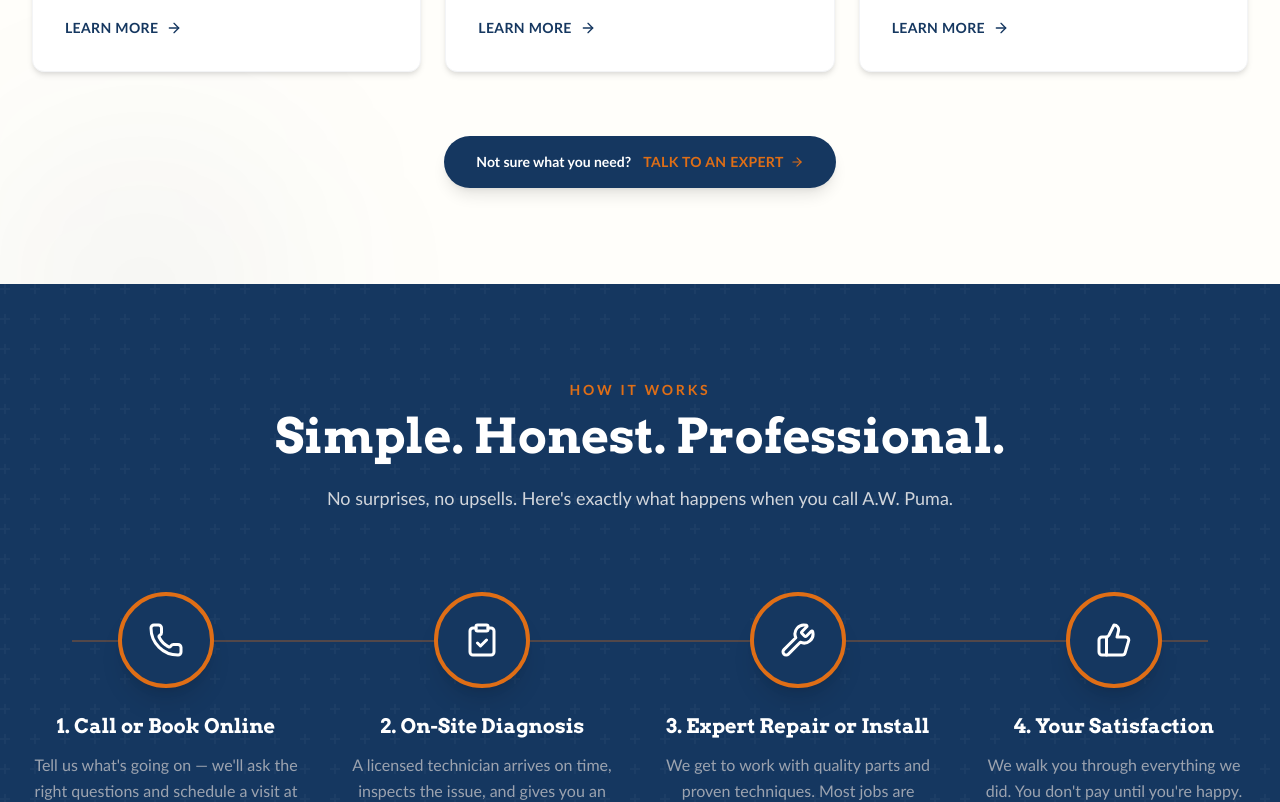
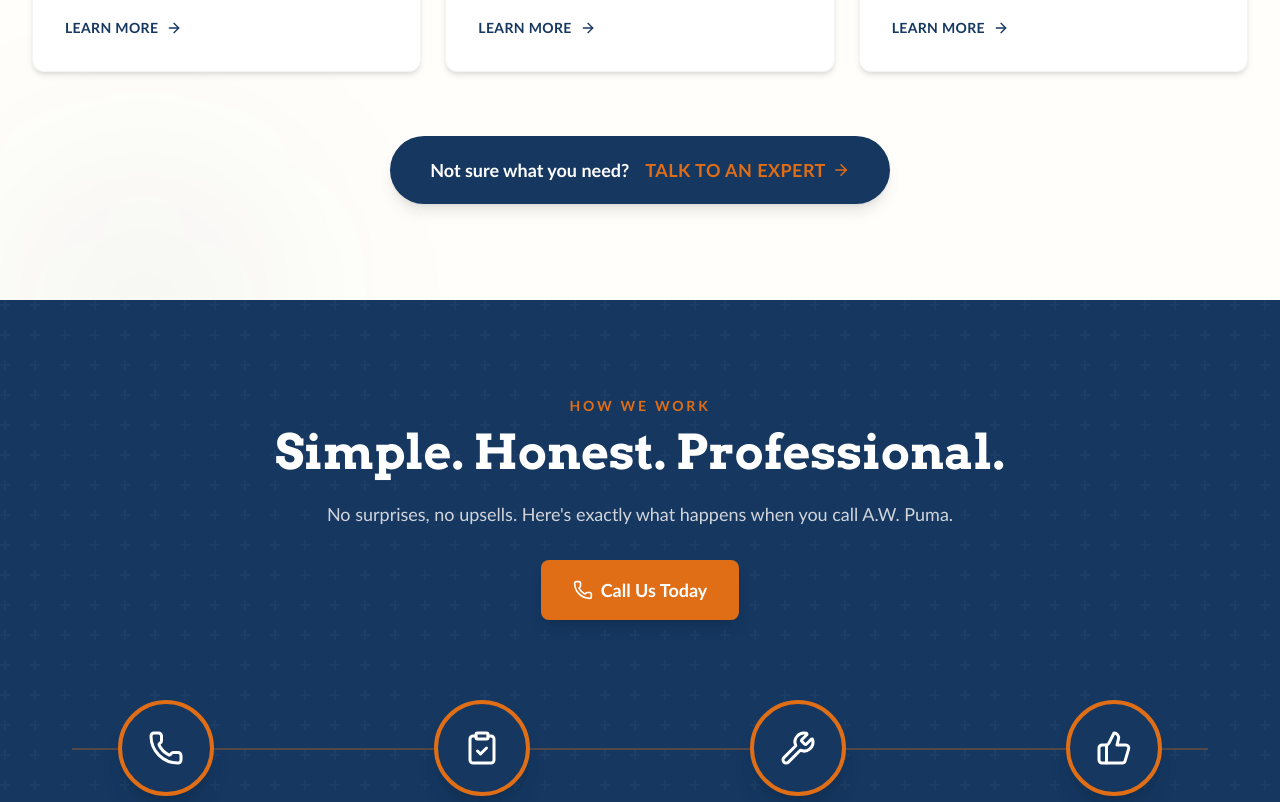
Before and after one commit to christianh0019/Aw-puma, a React (Vite) app: page / in a window 1280 px wide. Shown: the part 1640-2442 px from the top of the page. Built offline with nearby package versions, Linux system fonts and the light colour scheme.

Commit message:
style: modify ctas and mass save copy

```diff
--- a/components/MassSave.tsx
+++ b/components/MassSave.tsx
@@ -43,7 +43,7 @@ export const MassSave: React.FC = () => {
                                         <DollarSign size={20} className="text-green-600" />
                                     </div>
                                     <div>
-                                        <div className="font-bold text-brand-navy text-sm">Up to $10,000+</div>
+                                        <div className="font-bold text-brand-navy text-sm">Up to $8,500+</div>
                                         <div className="text-xs text-brand-gray-light">In available rebates</div>
                                     </div>
                                 </div>
--- a/components/Process.tsx
+++ b/components/Process.tsx
@@ -34,11 +34,15 @@ export const Process: React.FC = () => {
 
       <div className="max-w-7xl mx-auto px-4 sm:px-6 lg:px-8 relative z-10">
         <div className="text-center mb-20">
-          <span className="text-brand-orange font-bold text-sm uppercase tracking-[0.2em] mb-3 block">How It Works</span>
+          <span className="text-brand-orange font-bold text-sm uppercase tracking-[0.2em] mb-3 block">How We Work</span>
           <h2 className="text-3xl md:text-5xl font-serif font-bold text-white mb-6">Simple. Honest. Professional.</h2>
-          <p className="text-gray-300 max-w-2xl mx-auto text-lg">
+          <p className="text-gray-300 max-w-2xl mx-auto text-lg mb-8">
             No surprises, no upsells. Here's exactly what happens when you call A.W. Puma.
           </p>
+          <a href="tel:6176183366" className="inline-flex items-center gap-2 bg-brand-orange hover:bg-brand-orange-dark text-white font-bold px-8 py-4 rounded-lg transition-colors shadow-lg hover:shadow-xl text-lg">
+            <Phone size={20} />
+            Call Us Today
+          </a>
         </div>
 
         <div className="relative">
--- a/components/ServiceGrid.tsx
+++ b/components/ServiceGrid.tsx
@@ -68,10 +68,10 @@ export const ServiceGrid: React.FC = () => {
 
         {/* Bottom CTA */}
         <div className="mt-16 text-center">
-          <div className="inline-flex items-center gap-3 bg-brand-navy rounded-full px-8 py-4 shadow-lg hover:shadow-hero transition-all duration-300 hover:-translate-y-0.5 group">
-            <span className="text-white font-bold text-sm">Not sure what you need?</span>
-            <Link to="/contact" className="inline-flex items-center text-brand-orange font-bold text-sm uppercase tracking-wide group-hover:underline">
-              Talk to an Expert <ArrowRight size={14} className="ml-1.5 group-hover:translate-x-1 transition-transform" />
+          <div className="inline-flex items-center gap-4 bg-brand-navy rounded-full px-10 py-5 shadow-lg hover:shadow-hero transition-all duration-300 hover:-translate-y-0.5 group">
+            <span className="text-white font-bold text-lg">Not sure what you need?</span>
+            <Link to="/contact" className="inline-flex items-center text-brand-orange font-bold text-lg uppercase tracking-wide group-hover:underline">
+              Talk to an Expert <ArrowRight size={18} className="ml-1.5 group-hover:translate-x-1 transition-transform" />
             </Link>
           </div>
         </div>
```
